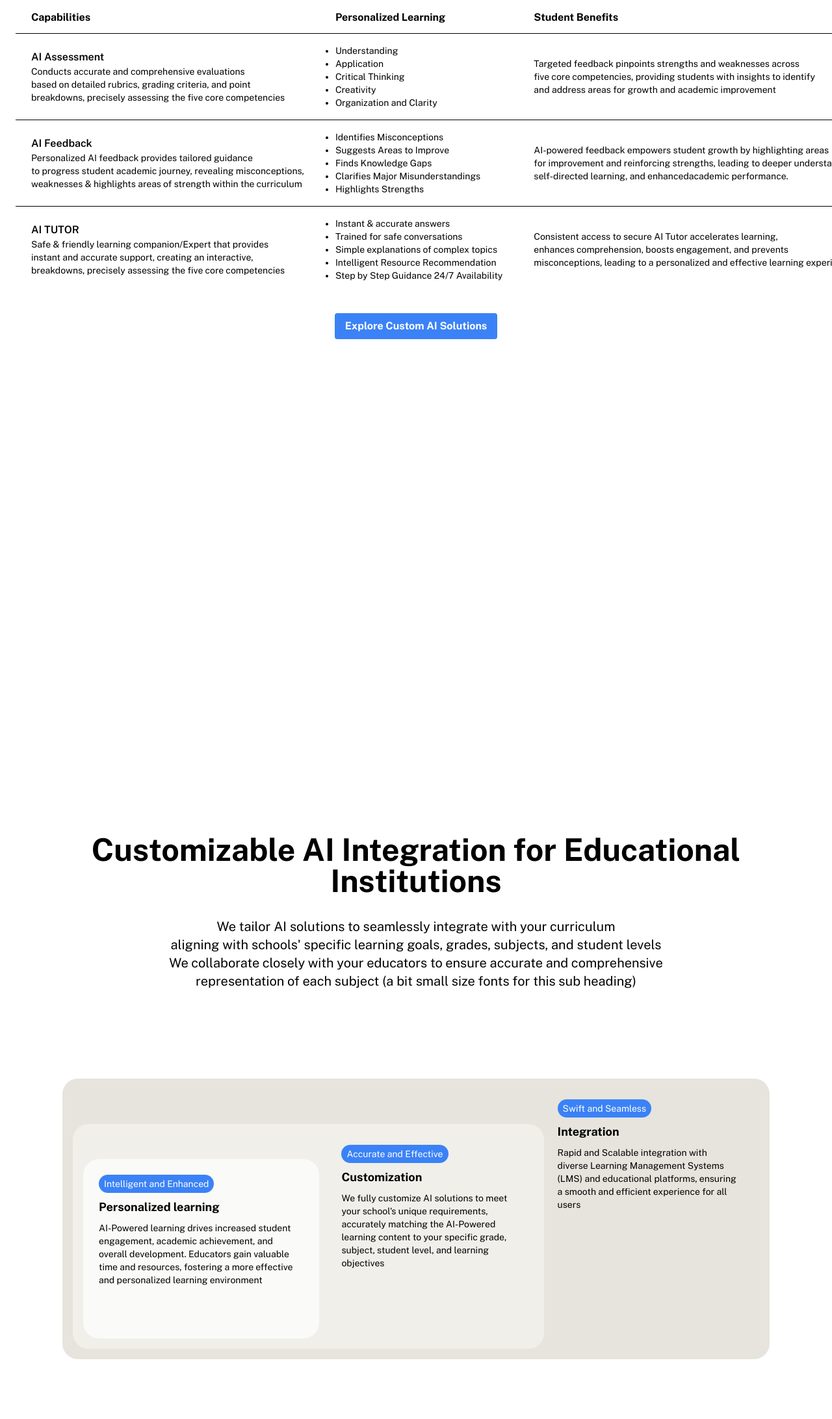
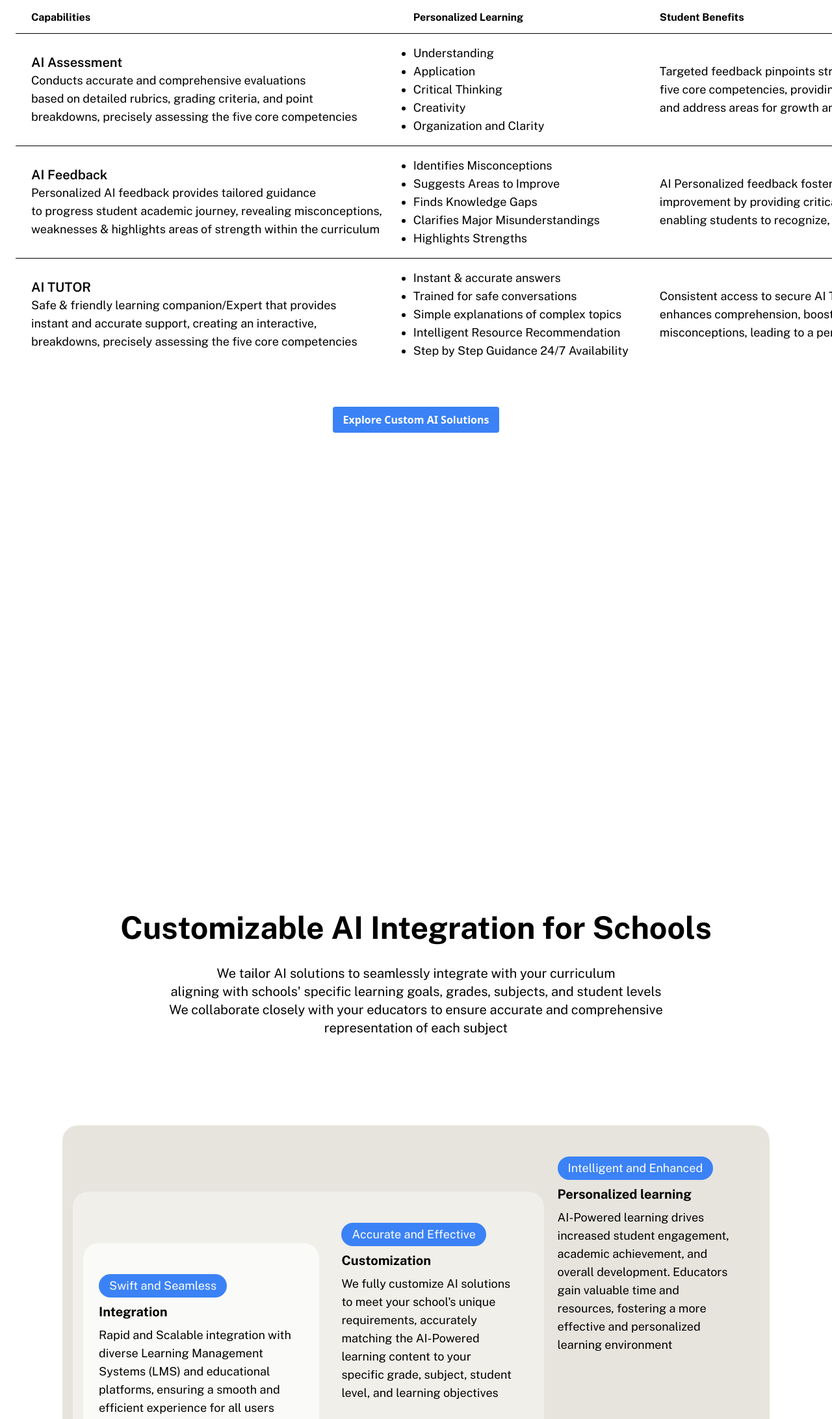
Before and after one commit to Cosmic-Clank/nexgen, a website: page public/ai.html in a window 1280 px wide. Shown: the part 3662-5846 px from the top of the page at 65% size. Drawn offline with nearby package versions, Linux system fonts and the light colour scheme; a web font is replaced by a local one.

Commit message:
updated: ai.html corrections

```diff
--- a/public/ai.html
+++ b/public/ai.html
@@ -309,14 +309,14 @@
                     <tbody>
                         <tr class="bg-white border-t border-black">
                             <td class="px-6 py-4 whitespace-nowrap">
-                                <h3 class="text-base font-semibold">AI Assessment</h3>
-                                <p class="text-sm">Conducts accurate and comprehensive evaluations<br>
+                                <h3 class="text-xl font-semibold">AI Assessment</h3>
+                                <p class="text-lg">Conducts accurate and comprehensive evaluations<br>
                                     based on detailed rubrics, grading criteria, and point<br>
                                     breakdowns, precisely assessing the five core competencies
                                 </p>
                             </td>
                             <td class="px-6 py-4">
-                                <ul class="list-disc whitespace-nowrap">
+                                <ul class="text-lg list-disc whitespace-nowrap">
                                     <li>Understanding</li>
                                     <li>Application</li>
                                     <li>Critical Thinking</li>
@@ -324,7 +324,7 @@
                                     <li>Organization and Clarity</li>
                                 </ul>
                             </td>
-                            <td class="px-6 py-4 whitespace-nowrap">
+                            <td class="text-lg px-6 py-4 whitespace-nowrap">
                                 Targeted feedback pinpoints strengths and weaknesses across<br>
                                 five core competencies, providing students with insights to identify<br>
                                 and address areas for growth and academic improvement
@@ -332,14 +332,14 @@
                         </tr>
                         <tr class="bg-white border-t border-black">
                             <td class="px-6 py-4 whitespace-nowrap">
-                                <h3 class="text-base font-semibold">AI Feedback</h3>
-                                <p class="text-sm">Personalized AI feedback provides tailored guidance<br>
+                                <h3 class="text-xl font-semibold">AI Feedback</h3>
+                                <p class="text-lg">Personalized AI feedback provides tailored guidance<br>
                                     to progress student academic journey, revealing misconceptions,<br>
                                     weaknesses & highlights areas of strength within the curriculum
                                 </p>
                             </td>
                             <td class="px-6 py-4">
-                                <ul class="list-disc whitespace-nowrap">
+                                <ul class="text-lg list-disc whitespace-nowrap">
                                     <li>Identifies Misconceptions</li>
                                     <li>Suggests Areas to Improve</li>
                                     <li>Finds Knowledge Gaps</li>
@@ -347,24 +347,22 @@
                                     <li>Highlights Strengths</li>
                                 </ul>
                             </td>
-                            <td class="px-6 py-4 whitespace-nowrap">
-                                AI-powered feedback empowers student growth by highlighting areas <br>
-                                for improvement
-                                and reinforcing strengths, leading to deeper understanding,
-                                <br>
-                                self-directed learning, and enhancedacademic performance.
+                            <td class="text-lg px-6 py-4 whitespace-nowrap">
+                                AI Personalized feedback fosters effective academic<br>
+                                improvement by providing critical insights on student test performance,<br>
+                                enabling students to recognize, understand and self-correct mistakes
                             </td>
                         </tr>
                         <tr class="bg-white border-t border-black">
                             <td class="px-6 py-4 whitespace-nowrap">
-                                <h3 class="text-base font-semibold">AI TUTOR</h3>
-                                <p class="text-sm">Safe & friendly learning companion/Expert that provides<br>
+                                <h3 class="text-xl font-semibold">AI TUTOR</h3>
+                                <p class="text-lg">Safe & friendly learning companion/Expert that provides<br>
                                     instant and accurate support, creating an interactive,<br>
                                     breakdowns, precisely assessing the five core competencies
                                 </p>
                             </td>
                             <td class="px-6 py-4">
-                                <ul class="list-disc whitespace-nowrap">
+                                <ul class="text-lg list-disc whitespace-nowrap">
                                     <li>Instant & accurate answers</li>
                                     <li>Trained for safe conversations </li>
                                     <li>Simple explanations of complex topics </li>
@@ -372,7 +370,7 @@
                                     <li>Step by Step Guidance 24/7 Availability </li>
                                 </ul>
                             </td>
-                            <td class="px-6 py-4 whitespace-nowrap">
+                            <td class="text-lg px-6 py-4 whitespace-nowrap">
                                 Consistent access to secure AI Tutor accelerates learning,<br>
                                 enhances comprehension, boosts engagement, and prevents<br>
                                 misconceptions, leading to a personalized and effective learning experience
@@ -380,11 +378,11 @@
                         </tr>
                     </tbody>
                 </table>
-                <div class="flex justify-center items-center mt-8">
-                    <a href="#"
-                        class="bg-blue-500 hover:bg-blue-700 text-white text-center font-bold py-2 px-4 rounded min-w-32">Explore
-                        Custom AI Solutions</a>
-                </div>
+            </div>
+            <div class="flex justify-center items-center mt-8">
+                <a href="#"
+                    class="bg-blue-500 hover:bg-blue-700 text-white text-center font-bold py-2 px-4 rounded min-w-32">Explore
+                    Custom AI Solutions</a>
             </div>
         </section>
 
@@ -410,9 +408,9 @@
         </section>
 
         <section id="section-id" class="py-12">
-            <div class="flex flex-col gap-8 overflow-x-auto p-6 font-bigTitleCleanText">
-                <h2 class="text-3xl md:text-5xl font-bold text-center">Customizable AI Integration
-                    for Educational Institutions
+            <div class="flex flex-col justify-center items-center gap-8 overflow-x-auto p-6 font-bigTitleCleanText">
+                <h2 class="text-3xl md:text-5xl font-bold text-center max-w-5xl">Customizable AI Integration
+                    for Schools
                 </h2>
                 <p class="text-xl text-center">We tailor AI solutions to seamlessly integrate with your curriculum <br
                         class="hidden xl:block">
@@ -420,34 +418,34 @@
                         class="hidden xl:block">
                     We collaborate closely with your educators to ensure accurate and comprehensive <br
                         class="hidden xl:block">
-                    representation of each subject (a bit small size fonts for this sub heading)
+                    representation of each subject
                 </p>
             </div>
         </section>
 
         <section class="flex justify-center items-center font-bigTitleCleanText">
-            <div class="hidden lg:flex h-[70vh] w-screen px-24 py-16">
+            <div class="hidden lg:flex h-[90vh] w-screen px-24 py-16">
                 <div
-                    class="flex gap-2 flex-col items-start pl-[70%] pt-8 relative bg-[#e6e4dd] w-full rounded-3xl pr-12">
-                    <a class="text-sm bg-blue-500 text-white py-1 px-2 rounded-3xl">Swift and Seamless</a>
-                    <h3 class="text-lg font-bold">Integration</h3>
-                    <p class="text-sm">Rapid and Scalable integration with diverse Learning Management Systems
-                        (LMS) and
-                        educational platforms, ensuring a smooth and efficient experience for all users</p>
+                    class="flex gap-2 flex-col items-start pl-[70%] pt-12 relative bg-[#e6e4dd] w-full rounded-3xl pr-12">
+                    <a class="text-lg bg-blue-500 text-white py-1 px-4 rounded-3xl">Intelligent and Enhanced</a>
+                    <h3 class="text-xl font-bold">Personalized learning</h3>
+                    <p class="text-lg">AI-Powered learning drives increased student engagement, academic
+                        achievement, and overall development. Educators gain valuable time and resources,
+                        fostering a more effective and personalized learning environment</p>
                     <div
-                        class="flex gap-2 flex-col items-start pl-[38%] pt-8 pr-12 bg-[#f0efea] absolute bottom-4 left-4 w-2/3 h-4/5 rounded-3xl">
-                        <a class="text-sm bg-blue-500 text-white py-1 px-2 rounded-3xl">Accurate and Effective</a>
-                        <h3 class="text-lg font-bold">Customization</h3>
-                        <p class="text-sm">We fully customize AI solutions to meet your school's unique requirements,
+                        class="flex gap-2 flex-col items-start pl-[38%] pt-12 pr-12 bg-[#f0efea] absolute bottom-4 left-4 w-2/3 h-4/5 rounded-3xl">
+                        <a class="text-lg bg-blue-500 text-white py-1 px-4 rounded-3xl">Accurate and Effective</a>
+                        <h3 class="text-xl font-bold">Customization</h3>
+                        <p class="text-lg">We fully customize AI solutions to meet your school's unique requirements,
                             accurately matching the AI-Powered learning content to your specific grade, subject, student
                             level, and learning objectives</p>
                         <div
-                            class="flex gap-2 flex-col items-start bg-[#fafaf8] absolute w-1/2 h-4/5 bottom-4 left-4 p-6 rounded-3xl">
-                            <a class="text-sm bg-blue-500 text-white py-1 px-2 rounded-3xl">Intelligent and Enhanced</a>
-                            <h3 class="text-lg font-bold">Personalized learning</h3>
-                            <p class="text-sm">AI-Powered learning drives increased student engagement, academic
-                                achievement, and overall development. Educators gain valuable time and resources,
-                                fostering a more effective and personalized learning environment
+                            class="flex gap-2 flex-col items-start bg-[#fafaf8] absolute w-1/2 h-4/5 bottom-4 left-4 p-6 pt-12 rounded-3xl">
+                            <a class="text-lg bg-blue-500 text-white py-1 px-4 rounded-3xl">Swift and Seamless</a>
+                            <h3 class="text-xl font-bold">Integration</h3>
+                            <p class="text-lg">Rapid and Scalable integration with diverse Learning Management Systems
+                                (LMS) and
+                                educational platforms, ensuring a smooth and efficient experience for all users
                             </p>
                         </div>
                     </div>
@@ -455,27 +453,30 @@
             </div>
             <div class="block lg:hidden space-y-6 p-6">
                 <div class="flex flex-col gap-4 items-start bg-[#fafaf8] rounded-lg shadow-xl p-12">
-                    <div class="text-sm bg-blue-500 text-white py-1 px-2 rounded-3xl">Swift and Seamless</div>
-                    <h2 class="text-2xl font-bold ">Integration </h2>
-                    <p>Rapid and Scalable integration with diverse Learning Management Systems (LMS) and educational
-                        platforms, ensuring a smooth and efficient experience for all users
+                    <div class="text-lg bg-blue-500 text-white py-1 px-4 rounded-3xl">Intelligent and Enhanced</div>
+                    <h3 class="text-2xl font-bold ">Personalized learning</h3>
+                    <p class="text-lg">AI-Powered learning drives increased student engagement, academic achievement,
+                        and overall
+                        development. Educators gain valuable time and resources, fostering a more effective and
+                        personalized learning environment
                     </p>
                 </div>
 
                 <div class="flex flex-col gap-4 items-start bg-[#f0efea] rounded-lg shadow-xl p-12">
-                    <div class="text-sm bg-blue-500 text-white py-1 px-2 rounded-3xl">Accurate and Effective</div>
-                    <h2 class="text-2xl font-bold ">Customization</h2>
-                    <p>We fully customize AI solutions to meet your school's unique requirements, accurately matching
+                    <div class="text-lg bg-blue-500 text-white py-1 px-4 rounded-3xl">Accurate and Effective</div>
+                    <h3 class="text-2xl font-bold ">Customization</h3>
+                    <p class="text-lg">We fully customize AI solutions to meet your school's unique requirements,
+                        accurately matching
                         the AI-Powered learning content to your specific grade, subject, student level, and learning
                         objectives</p>
                 </div>
 
                 <div class="flex flex-col gap-4 items-start bg-[#e6e4dd] rounded-lg shadow-xl p-12">
-                    <div class="text-sm bg-blue-500 text-white py-1 px-2 rounded-3xl">Intelligent and Enhanced</div>
-                    <h2 class="text-2xl font-bold ">Personalized learning</h2>
-                    <p>AI-Powered learning drives increased student engagement, academic achievement, and overall
-                        development. Educators gain valuable time and resources, fostering a more effective and
-                        personalized learning environment</p>
+                    <div class="text-lg bg-blue-500 text-white py-1 px-4 rounded-3xl">Swift and Seamless</div>
+                    <h3 class="text-2xl font-bold ">Integration</h3>
+                    <p class="text-lg">Rapid and Scalable integration with diverse Learning Management Systems (LMS) and
+                        educational
+                        platforms, ensuring a smooth and efficient experience for all users</p>
                 </div>
             </div>
         </section>
@@ -484,7 +485,7 @@
             <div class="flex max-w-6xl flex-col gap-10 font-bigTitleCleanText px-6">
                 <div class="slidein flex md:flex-row my-4 flex-col gap-12 justify-center items-center">
                     <div class="flex-1 rounded-xl overflow-hidden shadow-2xl">
-                        <video muted autoplay src="assets/videos/brain.mp4"></video>
+                        <video muted autoplay loop src="assets/videos/brain.mp4"></video>
                     </div>
                     <div class="flex flex-col gap-6 flex-1 font-bigTitleCleanText">
                         <h2 class="text-2xl font-bold">School's Custom AI-Powered Learning App
@@ -524,9 +525,9 @@
         </section>
 
         <section class="flex justify-center items-center">
-            <div class="flex flex-col gap-12 justify-self-center items-center p-48">
+            <div class="flex flex-col gap-12 justify-self-center items-center lg:p-44 p-8">
                 <div
-                    class="flex gap-12 flex-col md:flex-row justify-around items-center lg:mr-32 bg-[#f0efea] p-12 rounded-xl">
+                    class="flex gap-12 flex-col md:flex-row justify-around items-center lg:mr-36 bg-[#f0efea] p-12 rounded-xl">
                     <div class="flex gap-4 flex-1 flex-col justify-center items-start">
                         <h2 class="text-xl font-semibold">For educators</h2>
                         <p>Accurate, curriculum-aligned, AI-powered subject courses save educators valuable time and
@@ -541,7 +542,7 @@
                     </div>
                 </div>
                 <div
-                    class="flex gap-12 flex-col md:flex-row justify-around items-center lg:ml-32 bg-black p-12 rounded-xl">
+                    class="flex gap-12 flex-col md:flex-row justify-around items-center lg:ml-36 bg-black p-12 rounded-xl">
                     <div class="flex gap-4 flex-1 flex-col justify-center items-start text-white">
                         <h2 class="text-xl font-semibold">For Students </h2>
                         <p>AI-powered learning with Personalized and Targeted Feedback transforms the educational
@@ -586,33 +587,33 @@
         </section>
 
         <section class="flex justify-center items-center">
-            <div class="bg-[#f0efea] p-10">
+            <div class="bg-[#f0efea] p-8">
                 <div class="flex justify-between items-center mb-6">
                     <h2 class="text-3xl font-bold">Education Transformed In the AI Era</h2>
                 </div>
-                <div class="grid grid-cols-1 md:grid-cols-3 gap-6">
+                <div class="grid grid-cols-1 lg:grid-cols-3 gap-6">
                     <div class="bg-white rounded-lg shadow-md p-6">
-                        <div class="text-gray-500 text-sm mb-2">AI-Powered Learning App</div>
-                        <h3 class="text-xl font-semibold mb-2">A centralized hub for accessing learning materials and
+                        <h3 class="text-xl font-semibold mb-2">AI-Powered Learning App</h3>
+                        <div class="mb-2">A centralized hub for accessing learning materials and
                             assignments anytime, anywhere with Advanced AI Learning Capabilities designed to elevate the
                             student experience, while staying organized and tracking academic progress, a custom app for
-                            your school</h3>
+                            your school</div>
                     </div>
                     <div class="bg-white rounded-lg shadow-md p-6">
-                        <div class="text-gray-500 text-sm mb-2">Personalized Learning </div>
-                        <h3 class="text-xl font-semibold mb-2">Experience the future of learning with AI-powered
+                        <h3 class="text-xl font-semibold mb-2">Personalized Learning </h3>
+                        <div class="mb-2">Experience the future of learning with AI-powered
                             assessments, personalized feedback, intelligent tutoring, and interactive virtual guides,
                             enabling every learner to understand their own learning process, grow at their own pace, and
                             self-improve
-                        </h3>
+                        </div>
                     </div>
                     <div class="bg-white rounded-lg shadow-md p-6">
-                        <div class="text-gray-500 text-sm mb-2">Improved Academic Results</div>
-                        <h3 class="text-xl font-semibold mb-2">Students gain insights into their learning patterns and
+                        <h3 class="text-xl font-semibold mb-2">Improved Academic Results</h3>
+                        <div class="mb-2">Students gain insights into their learning patterns and
                             processes, developing a deeper understanding of their strengths and weaknesses. This enables
                             them to identify and self-correct mistakes, leading to improved academic performance &
                             higher grades
-                        </h3>
+                        </div>
                     </div>
                 </div>
             </div>
@@ -622,15 +623,13 @@
             <div
                 class="flex flex-col lg:flex-row gap-8 justify-center py-12 px-8 purple-bg rounded-2xl font-bigTitleCleanText w-full">
                 <div class="flex flex-1 flex-col gap-6 justify-center items-start">
-                    <h2 class="text-5xl text-white md:text-left">Explore Custom AI Solutions</h2>
-                    <p class="text-xl text-slate-500 md:text-left">Take the next step towards academic
-                        excellence by exploring our Partnered Student Development Initiatives designed to provide
-                        hands-on
-                        training and entrepreneurial experiences shaping the AI leaders of tomorrow
+                    <h2 class="text-5xl text-white md:text-left">Join Our Mission</h2>
+                    <p class="text-xl text-slate-500 md:text-left">Be Part of the Global Shift to AI-Powered Education
+                        4.0 with NEXGEN
                     </p>
                     <a href="#"
                         class="bg-blue-500 hover:bg-blue-700 text-white text-center font-bold py-2 px-4 rounded min-w-32">Explore
-                        Our Solutions
+                        Our Custom Solutions
                     </a>
                 </div>
                 <div class="flex flex-1 gap-6 items-center justify-center">
```
Also changed, not shown: public/courses.html (+0 -1 lines), public/styles.css.
